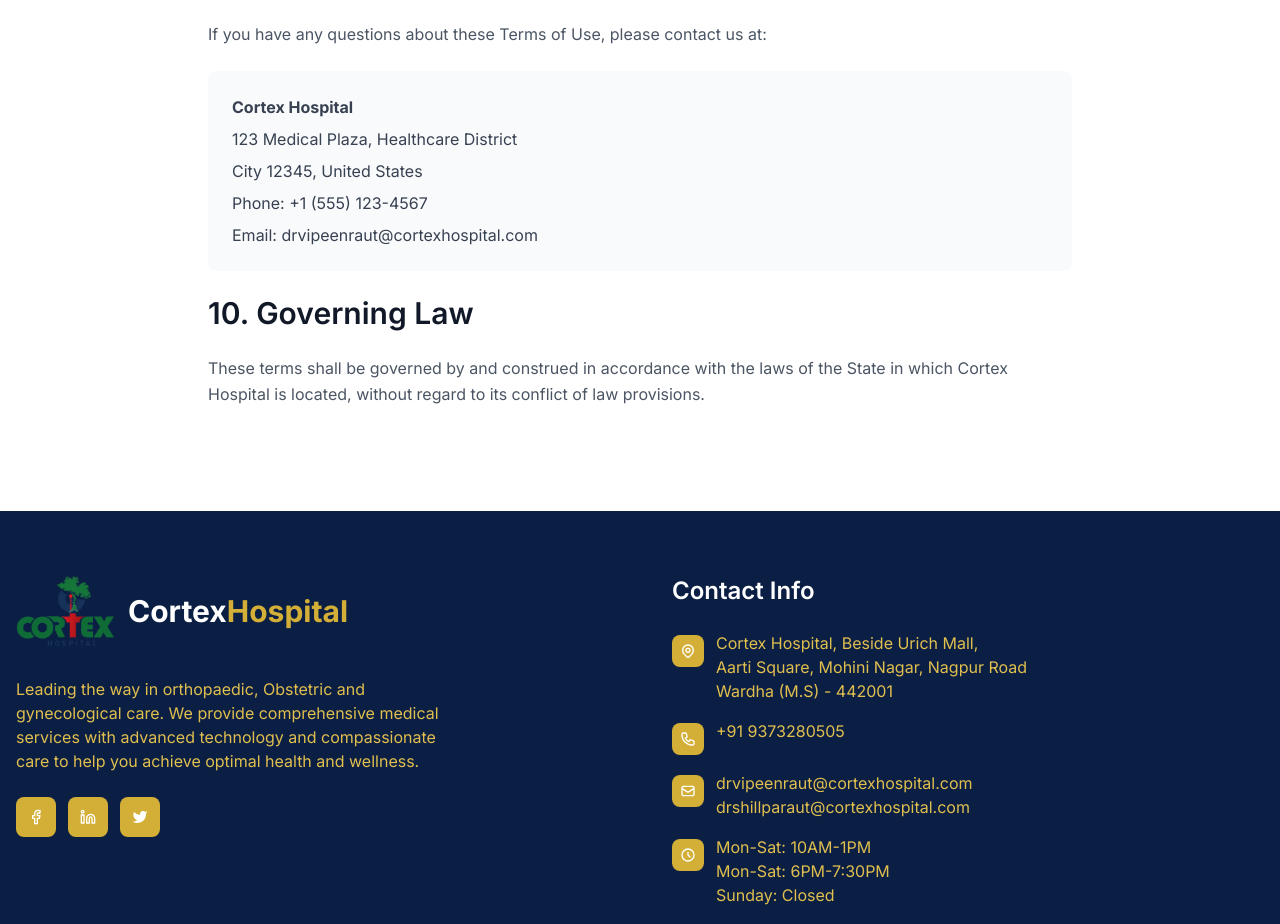
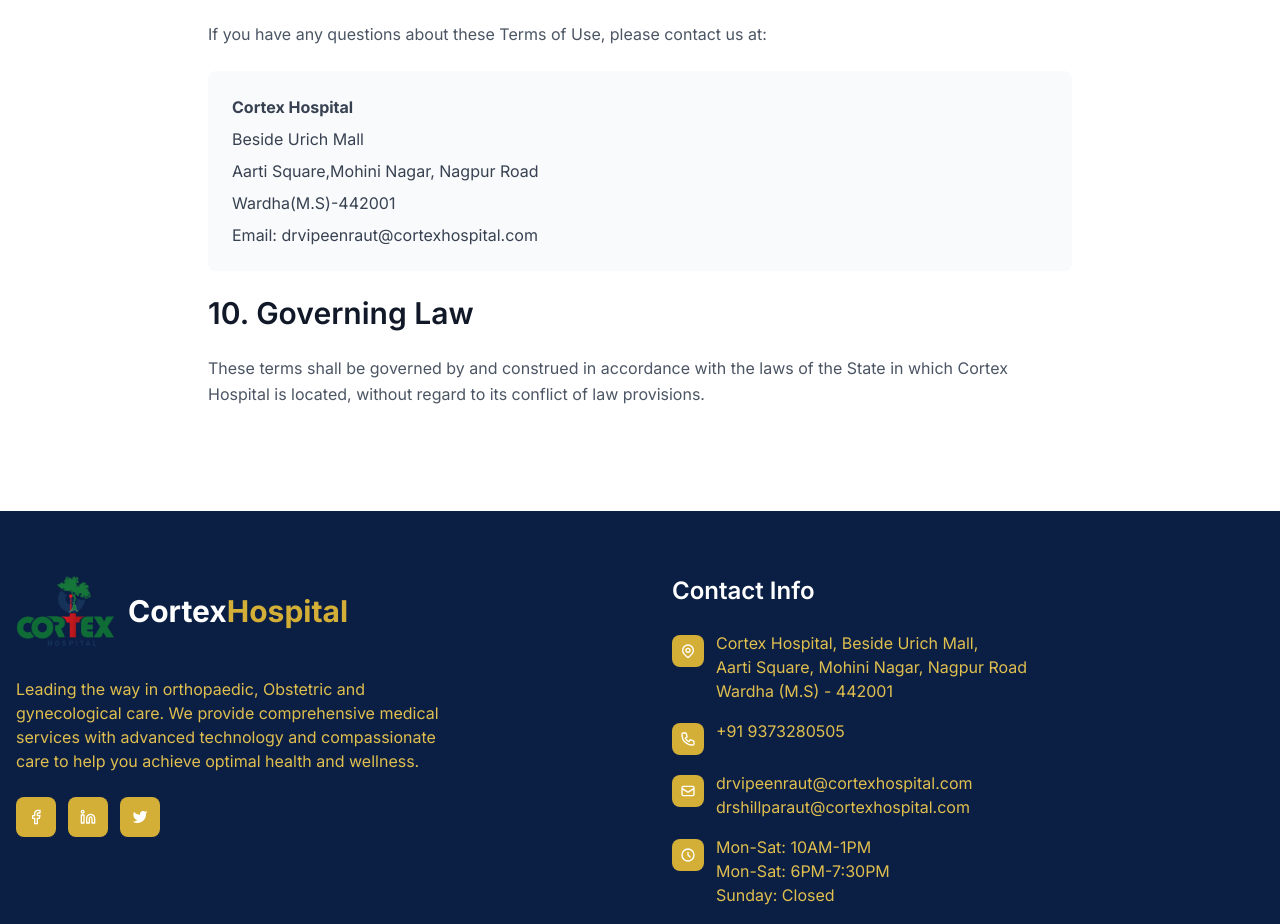
Before and after one commit to Nityom/orthopaedic-template, a Next.js app: page /terms in a window 1280 px wide. Shown: the part 2440-3364 px from the top of the page. Built offline with nearby package versions, Linux system fonts and the light colour scheme.

Commit message:
Update contact information for Cortex Hospital

```diff
--- a/src/app/terms/page.jsx
+++ b/src/app/terms/page.jsx
@@ -112,9 +112,9 @@
             </p>
             <div className="bg-gray-50 p-6 rounded-lg mb-6">
               <p className="text-gray-700 mb-2"><strong>Cortex Hospital</strong></p>
-              <p className="text-gray-700 mb-2">123 Medical Plaza, Healthcare District</p>
-              <p className="text-gray-700 mb-2">City 12345, United States</p>
-              <p className="text-gray-700 mb-2">Phone: +1 (555) 123-4567</p>
+              <p className="text-gray-700 mb-2">Beside Urich Mall</p>
+              <p className="text-gray-700 mb-2">Aarti Square,Mohini Nagar, Nagpur Road</p>
+              <p className="text-gray-700 mb-2">Wardha(M.S)-442001</p>
               <p className="text-gray-700">Email: drvipeenraut@cortexhospital.com</p>
             </div>
 
```
